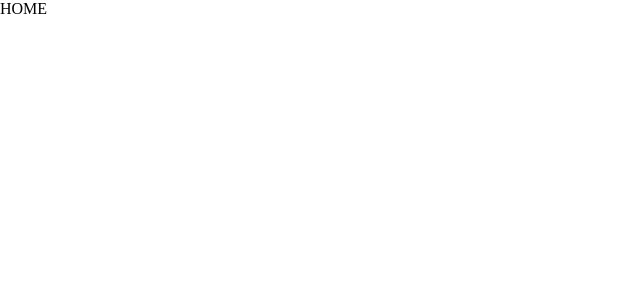
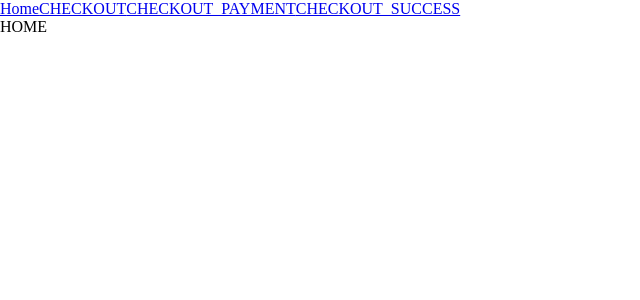
Before and after one commit to angelozdev/store-with-hooks, a React app: page / in a window 1280 px wide. Shown: the top 300 px of the page, without its empty margins (0-640 px from the left). Built offline with nearby package versions, Linux system fonts and the light colour scheme.

Commit message:
feat: pages with dynamic imports

```diff
--- a/src/App.tsx
+++ b/src/App.tsx
@@ -6,7 +6,11 @@ import 'normalize.css'
 import './styles/global.css'
 
 function App(): JSX.Element {
-  return <Routes />
+  return (
+    <React.Suspense fallback={<p>Loading...</p>}>
+      <Routes />
+    </React.Suspense>
+  )
 }
 
 export default App
--- a/src/Routes/index.tsx
+++ b/src/Routes/index.tsx
@@ -7,9 +7,13 @@ import { Routes } from '../constants'
 /* Pages */
 import { Pages } from '../components/'
 
+/* Components */
+import { MainLayout } from '../components/templates'
+
 function RoutesComponent() {
   return (
     <Router>
+      <MainLayout>
         <Switch>
           <Route exact path={Routes.HOME} component={Pages.Home} />
           <Route exact path={Routes.CHECKOUT} component={Pages.Checkout} />
@@ -18,10 +22,19 @@ function RoutesComponent() {
             path={Routes.CHECKOUT_INFO}
             component={Pages.Information}
           />
-        <Route exact path={Routes.CHECKOUT_PAYMENT} component={Pages.Payment} />
-        <Route exact path={Routes.CHECKOUT_SUCCESS} component={Pages.Success} />
+          <Route
+            exact
+            path={Routes.CHECKOUT_PAYMENT}
+            component={Pages.Payment}
+          />
+          <Route
+            exact
+            path={Routes.CHECKOUT_SUCCESS}
+            component={Pages.Success}
+          />
           <Route component={Pages.NotFound} />
         </Switch>
+      </MainLayout>
     </Router>
   )
 }
--- a/src/components/pages/index.ts
+++ b/src/components/pages/index.ts
@@ -1,6 +1,8 @@
-export { default as Checkout } from './Checkout'
-export { default as Home } from './Home'
-export { default as Information } from './Information'
-export { default as NotFound } from './NotFound'
-export { default as Payment } from './Payment'
-export { default as Success } from './Success'
+import * as React from 'react'
+
+export const Checkout = React.lazy(() => import('./Checkout'))
+export const Home = React.lazy(() => import('./Home'))
+export const Information = React.lazy(() => import('./Information'))
+export const NotFound = React.lazy(() => import('./NotFound'))
+export const Payment = React.lazy(() => import('./Payment'))
+export const Success = React.lazy(() => import('./Success'))
--- /dev/null
+++ b/src/components/templates/MainLayout.tsx
@@ -0,0 +1,29 @@
+import * as React from 'react'
+
+/* Router */
+import { Link } from 'react-router-dom'
+import { Routes } from '../../constants'
+
+/* Local types */
+interface Props {
+  children: React.ReactNode
+}
+
+function MainLayout({ children }: Props) {
+  return (
+    <React.Fragment>
+      <header>
+        <nav>
+          <Link to={Routes.HOME}>Home</Link>
+          <Link to={Routes.CHECKOUT}>CHECKOUT</Link>
+          <Link to={Routes.CHECKOUT_PAYMENT}>CHECKOUT_PAYMENT</Link>
+          <Link to={Routes.CHECKOUT_SUCCESS}>CHECKOUT_SUCCESS</Link>
+        </nav>
+      </header>
+
+      <main>{children}</main>
+    </React.Fragment>
+  )
+}
+
+export default MainLayout
--- /dev/null
+++ b/src/components/templates/index.ts
@@ -0,0 +1 @@
+export { default as MainLayout } from './MainLayout'
```
Lines whose indentation alone changed are shown as unchanged.
